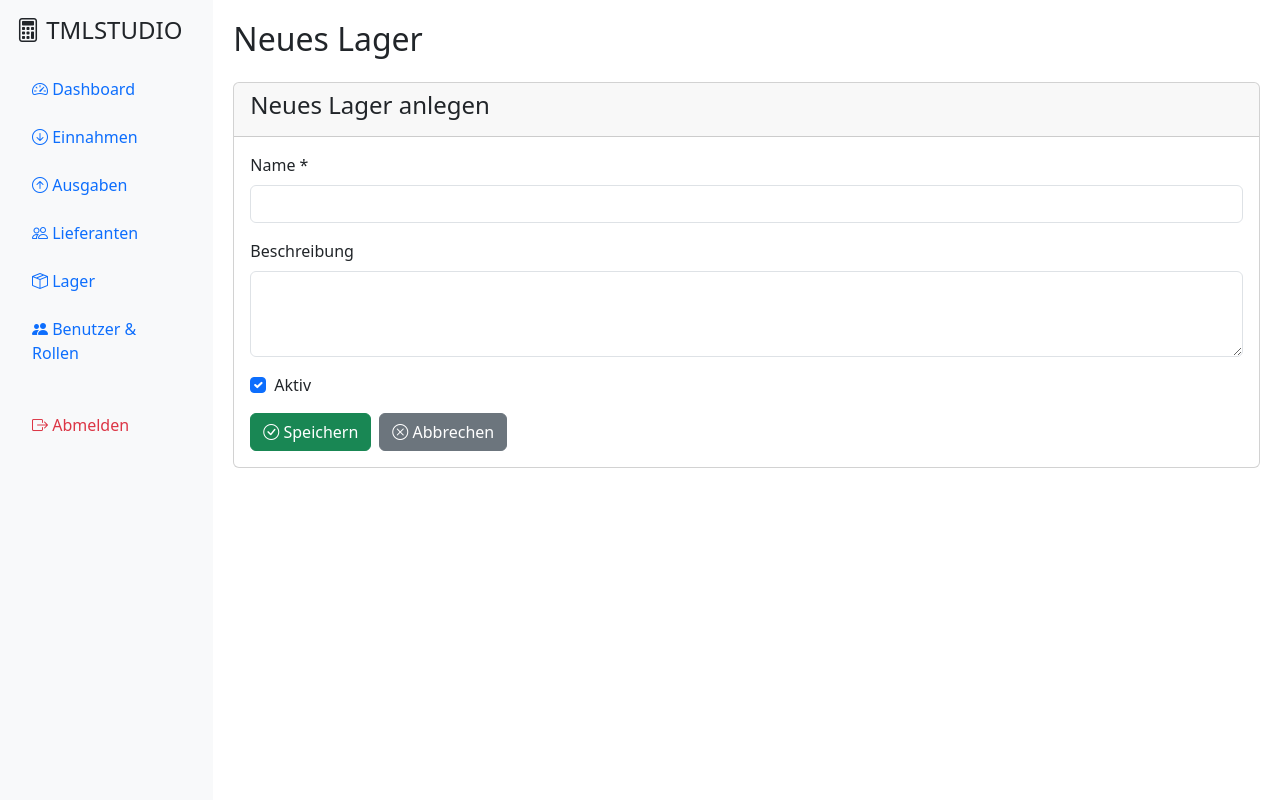
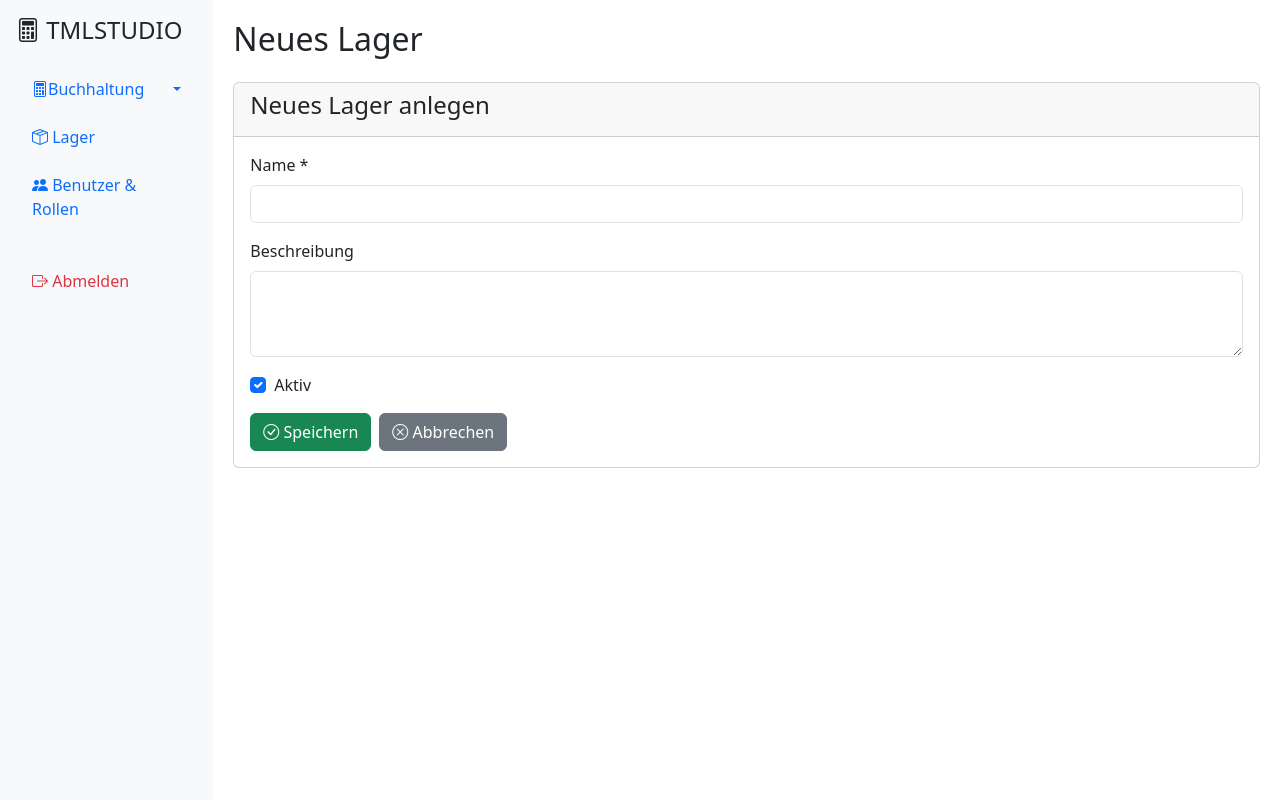
Before and after one commit to infotmlstudio-shop/erp_tml, a Flask app: page /lager/neu in a window 1280 px wide. Run offline with Flask 3, Linux system fonts and the light colour scheme; a user stored in the database is signed in.

Commit message:
unterteilung

```diff
--- a/templates/base.html
+++ b/templates/base.html
@@ -10,6 +10,35 @@
         .sidebar {
             min-height: 100vh;
             background-color: #f8f9fa;
+        }
+        /* Dropdown in Sidebar */
+        .sidebar .dropdown-menu {
+            background-color: #fff;
+            border: 1px solid #dee2e6;
+            box-shadow: 0 2px 4px rgba(0,0,0,0.1);
+            margin-left: 0.5rem;
+            margin-top: 0.25rem;
+        }
+        .sidebar .dropdown-item {
+            padding: 0.5rem 1rem;
+            color: #495057;
+        }
+        .sidebar .dropdown-item:hover,
+        .sidebar .dropdown-item.active {
+            background-color: #e9ecef;
+            color: #000;
+        }
+        .sidebar .dropdown-item i {
+            margin-right: 0.5rem;
+            width: 1.2em;
+        }
+        .sidebar .dropdown-toggle::after {
+            margin-left: auto;
+        }
+        .sidebar .nav-link.dropdown-toggle {
+            display: flex;
+            justify-content: space-between;
+            align-items: center;
         }
         .main-content {
             padding: 20px;
@@ -29,6 +58,18 @@
             .sidebar .nav-link {
                 padding: 0.5rem 0.75rem;
                 font-size: 0.95rem;
+            }
+            .sidebar .dropdown-menu {
+                position: static !important;
+                transform: none !important;
+                border: none;
+                box-shadow: none;
+                background-color: transparent;
+                padding-left: 1rem;
+            }
+            .sidebar .dropdown-item {
+                padding: 0.5rem 1rem;
+                font-size: 0.9rem;
             }
             h2 {
                 font-size: 1.5rem;
@@ -272,31 +313,47 @@
                     </button>
                 </div>
                 <ul class="nav flex-column">
+                    <!-- Buchhaltung Dropdown -->
                     <li class="nav-item mb-2">
-                        <a class="nav-link {% if request.endpoint == 'index' %}active{% endif %}" href="{{ url_for('index') }}" onclick="closeSidebarOnMobile()">
+                        {% set is_buchhaltung_active = request.endpoint in ['index', 'einnahmen', 'einnahmen_neu', 'ausgaben', 'ausgaben_neu'] or 'lieferanten' in request.endpoint %}
+                        <div class="dropdown">
+                            <a class="nav-link dropdown-toggle {% if is_buchhaltung_active %}active{% endif %}" href="#" role="button" id="buchhaltungDropdown" data-bs-toggle="dropdown" aria-expanded="false">
+                                <i class="bi bi-calculator"></i> Buchhaltung
+                            </a>
+                            <ul class="dropdown-menu" aria-labelledby="buchhaltungDropdown">
+                                <li>
+                                    <a class="dropdown-item {% if request.endpoint == 'index' %}active{% endif %}" href="{{ url_for('index') }}" onclick="closeSidebarOnMobile()">
                                         <i class="bi bi-speedometer2"></i> Dashboard
                                     </a>
                                 </li>
-                    <li class="nav-item mb-2">
-                        <a class="nav-link {% if request.endpoint == 'einnahmen' or request.endpoint == 'einnahmen_neu' %}active{% endif %}" href="{{ url_for('einnahmen') }}" onclick="closeSidebarOnMobile()">
+                                <li>
+                                    <a class="dropdown-item {% if request.endpoint == 'einnahmen' or request.endpoint == 'einnahmen_neu' %}active{% endif %}" href="{{ url_for('einnahmen') }}" onclick="closeSidebarOnMobile()">
                                         <i class="bi bi-arrow-down-circle"></i> Einnahmen
                                     </a>
                                 </li>
-                    <li class="nav-item mb-2">
-                        <a class="nav-link {% if request.endpoint == 'ausgaben' or request.endpoint == 'ausgaben_neu' %}active{% endif %}" href="{{ url_for('ausgaben') }}" onclick="closeSidebarOnMobile()">
+                                <li>
+                                    <a class="dropdown-item {% if request.endpoint == 'ausgaben' or request.endpoint == 'ausgaben_neu' %}active{% endif %}" href="{{ url_for('ausgaben') }}" onclick="closeSidebarOnMobile()">
                                         <i class="bi bi-arrow-up-circle"></i> Ausgaben
                                     </a>
                                 </li>
-                    <li class="nav-item mb-2">
-                        <a class="nav-link {% if 'lieferanten' in request.endpoint %}active{% endif %}" href="{{ url_for('lieferanten') }}" onclick="closeSidebarOnMobile()">
+                                <li><hr class="dropdown-divider"></li>
+                                <li>
+                                    <a class="dropdown-item {% if 'lieferanten' in request.endpoint %}active{% endif %}" href="{{ url_for('lieferanten') }}" onclick="closeSidebarOnMobile()">
                                         <i class="bi bi-people"></i> Lieferanten
                                     </a>
                                 </li>
+                            </ul>
+                        </div>
+                    </li>
+
+                    <!-- Lager -->
                     <li class="nav-item mb-2">
                         <a class="nav-link {% if 'lager' in request.endpoint or 'artikel' in request.endpoint %}active{% endif %}" href="{{ url_for('lager') }}" onclick="closeSidebarOnMobile()">
                             <i class="bi bi-box-seam"></i> Lager
                         </a>
                     </li>
+
+                    <!-- Benutzer & Rollen -->
                     {% if current_user.hat_berechtigung('benutzer') %}
                     <li class="nav-item mb-2">
                         <a class="nav-link {% if 'benutzer' in request.endpoint or 'rollen' in request.endpoint %}active{% endif %}" href="{{ url_for('benutzer') }}" onclick="closeSidebarOnMobile()">
@@ -304,6 +361,8 @@
                         </a>
                     </li>
                     {% endif %}
+
+                    <!-- Abmelden -->
                     <li class="nav-item mt-4">
                         <a class="nav-link text-danger" href="{{ url_for('logout') }}" onclick="closeSidebarOnMobile()">
                             <i class="bi bi-box-arrow-right"></i> Abmelden
```
Lines whose indentation alone changed are shown as unchanged.
